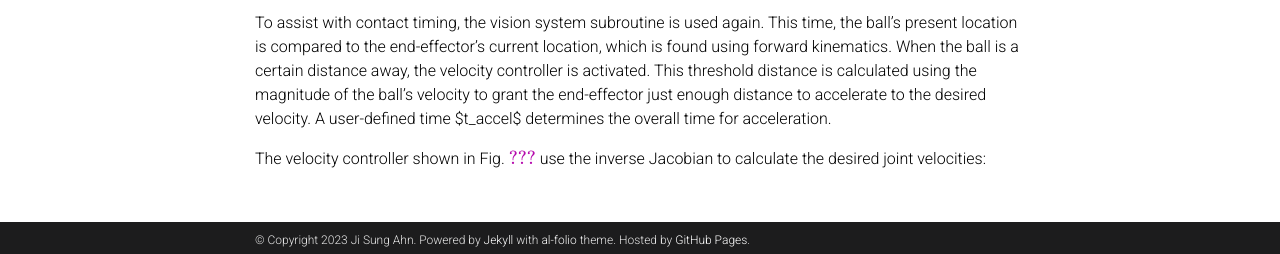
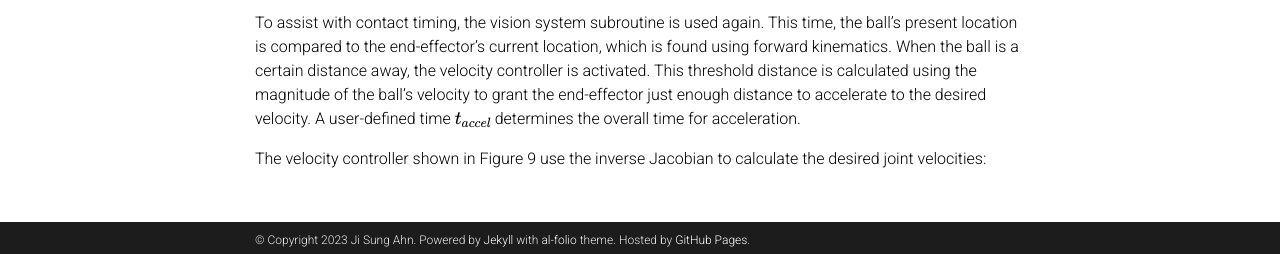
Before and after one commit to jisungahn10/jisungahn10.github.io, a Jekyll site: the page built from _projects/braad.md, in a window 1280 px wide and 900 px high, scrolled down 8724 px. Shown: the part 643-897 px from the top of the window. Built offline with Jekyll 4.4.1, drawn with Linux system fonts in a browser that asks for light colours; full-size pictures stand in for the smaller copies a plugin makes; comment, search, counter and statistics services are not loaded; a style sheet for code colours, icons or effects is not loaded.

Commit message:
updates to project braad

```diff
--- a/_projects/braad.md
+++ b/_projects/braad.md
@@ -106,14 +106,14 @@
 
 \begin{equation}
 \begin{bmatrix}
-x
-y
+x \\
+y \\
 \phi
 \end{bmatrix}
 =
 \begin{bmatrix}
-L_{1}c_{1}+L_{2}c_{12}+L_{3}c_{123}
-L_{1}s_{1}+L_{2}s_{12}+L_{3}s_{123}
+L_{1}c_{1}+L_{2}c_{12}+L_{3}c_{123} \\
+L_{1}s_{1}+L_{2}s_{12}+L_{3}s_{123} \\
 \theta_{1}+\theta_{2}+\theta_{3}
 \end{bmatrix}
 \end{equation}
@@ -202,6 +202,6 @@
 ## Velocity Controller
 Once the point of interception is reached, the robot must then establish controlled contact with the ball. This requires the end-effector to be moving at the same velocity as the ball at the moment of contact to prevent it from bouncing off. Since the ball's predicted trajectory is known, the end-effector can be commanded to move along that path until it reaches the edge of its workspace. However, since the arm is at rest, it is difficult to time the acceleration to match the ball's velocity precisely.
 
-To assist with contact timing, the vision system subroutine is used again. This time, the ball's present location is compared to the end-effector's current location, which is found using forward kinematics. When the ball is a certain distance away, the velocity controller is activated. This threshold distance is calculated using the magnitude of the ball's velocity to grant the end-effector just enough distance to accelerate to the desired velocity. A user-defined time $t_accel$ determines the overall time for acceleration.
+To assist with contact timing, the vision system subroutine is used again. This time, the ball's present location is compared to the end-effector's current location, which is found using forward kinematics. When the ball is a certain distance away, the velocity controller is activated. This threshold distance is calculated using the magnitude of the ball's velocity to grant the end-effector just enough distance to accelerate to the desired velocity. A user-defined time $$t_{accel}$$ determines the overall time for acceleration.
 
-The velocity controller shown in Fig. \ref{fig:controllervel} use the inverse Jacobian to calculate the desired joint velocities:
+The velocity controller shown in Figure 9 use the inverse Jacobian to calculate the desired joint velocities:
```
